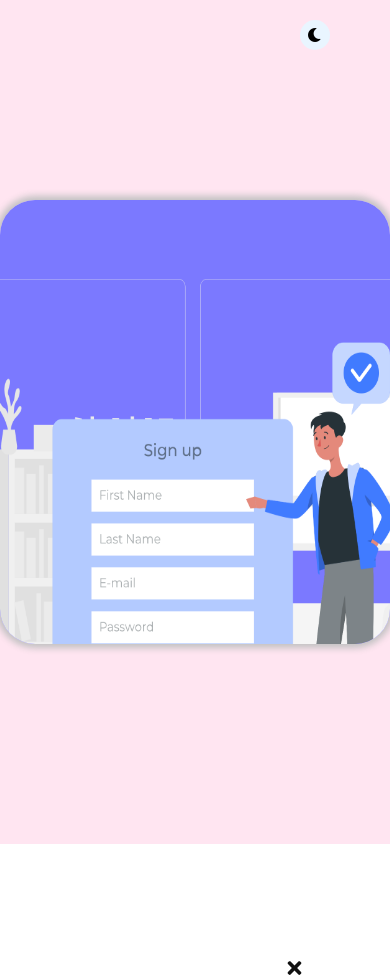
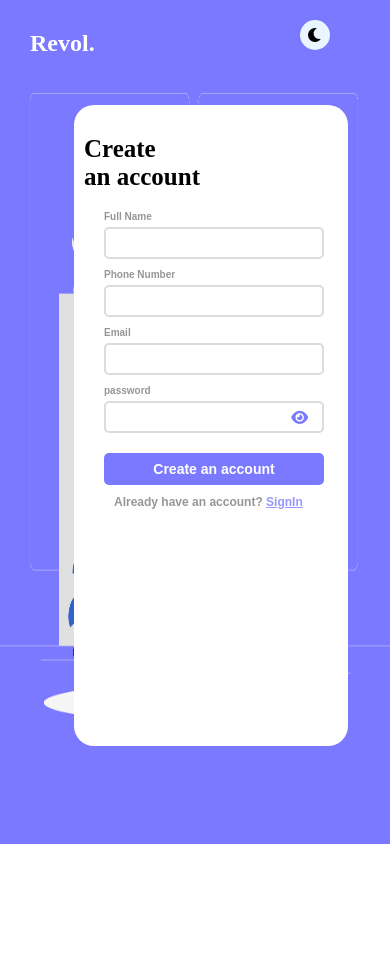
Before and after one commit to GaneshRaajSS/Login, a plain HTML site: page login/SignU.html in a window 390 px wide. After the commit the page ends 844 px from the top, so only its background shows below. Drawn offline with Linux system fonts and the light colour scheme; a web font is replaced by a local one.

Commit message:
slight res changes

```diff
--- a/src/sign.css
+++ b/src/sign.css
@@ -313,3 +313,56 @@ svg#times_1 {
     width: 177px;
   }
 }
+@media (min-width: 375px) and (max-width: 425px){
+  .right {
+    display: flex;
+    position: absolute;
+    height: 76vh;
+    top: 105px;
+    right: 42px;
+    width: 274px;
+    align-items: flex-end;
+    justify-content: center;
+    background-color: #ffffff;
+    border-radius: 20px;
+  }
+  .container{
+    display: flex;
+    flex-direction: column;
+    width: 100vw;
+    height: 100vh;
+    border-radius: 0px;
+  }
+
+  .left-panel {
+    width: 100vw;
+    height: 100vh;
+  }
+
+  img.image2 {
+    width: 100vw;
+    height: 100vh;
+  }
+
+  .right_labels1 {
+    width: 249px;
+    height: 69vh;
+  }
+
+  .times1 {
+    display: grid;
+    width: 15px;
+    align-self: end;
+    position: absolute;
+    margin-bottom: 363px;
+    margin-left: 250px;
+  }
+
+  .eye2 {
+    color: #7b79ff;
+    position: absolute;
+    top: 24px;
+    right: 5px;
+    font-size: 15px;
+  }
+}
--- a/src/signU.css
+++ b/src/signU.css
@@ -446,3 +446,58 @@ img.image2 {
   }
 
 }
+
+
+@media (min-width: 375px) and (max-width: 425px){
+  .right-panel {
+    display: flex;
+    position: absolute;
+    height: 76vh;
+    top: 105px;
+    right: 42px;
+    width: 274px;
+    align-items: flex-end;
+    justify-content: center;
+    background-color: #ffffff;
+    border-radius: 20px;
+  }
+  .container{
+    display: flex;
+    flex-direction: column;
+    width: 100vw;
+    height: 100vh;
+    border-radius: 0px;
+  }
+
+  .left-panel {
+    width: 100vw;
+    height: 100vh;
+  }
+
+  img.image2 {
+    width: 100vw;
+    height: 100vh;
+  }
+
+  .right_labels1 {
+    width: 249px;
+    height: 69vh;
+  }
+
+  .times1 {
+    display: grid;
+    width: 15px;
+    align-self: end;
+    position: absolute;
+    margin-bottom: 363px;
+    margin-left: 250px;
+  }
+
+  .eye2 {
+    color: #7b79ff;
+    position: absolute;
+    top: 24px;
+    right: 5px;
+    font-size: 15px;
+  }
+}
```
